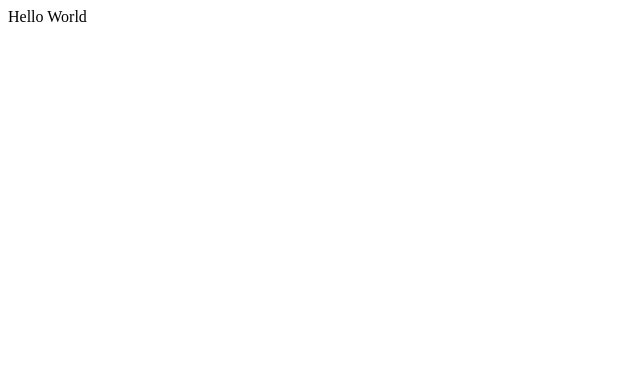
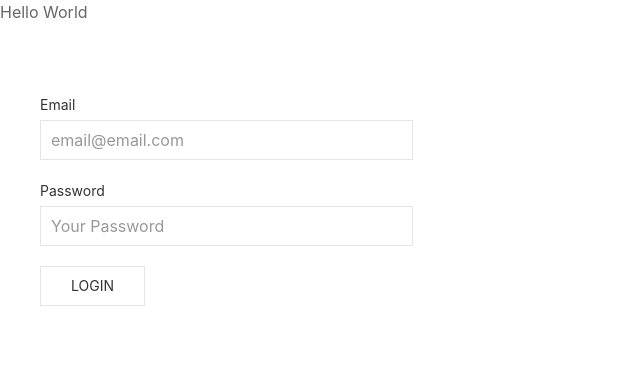
Before and after one commit to Madhavi-Sugathadasa/PHP-Login-System, a PHP site: page / in a window 1280 px wide. Before the commit the part shown is almost empty. Shown: the top 375 px of the page, without its empty margins (0-640 px from the left). Run offline with PHP 8.4, Linux system fonts and the light colour scheme; some libraries are stand-ins or nearby versions.

Commit message:
Added login form

```diff
--- a/index.php
+++ b/index.php
@@ -1 +1,52 @@
 <?php echo "Hello World"; ?>
+ <!DOCTYPE html>
+ <html lang="en">
+   <head>
+     <meta charset="utf-8" />
+     <meta http-equiv="X-UA-Compatible" content="IE=edge" />
+     <meta name="viewport" content="width=device-width, initial-scale=1" />
+     <meta name="robots" content="follow">
+
+     <title>Page Title</title>
+
+     <base href="/" />
+     <link rel="stylesheet" href="https://cdnjs.cloudflare.com/ajax/libs/uikit/3.0.0-beta.24/css/uikit.min.css" />
+   </head>
+
+   <body>
+
+   	<div class="uk-section uk-container">
+   		<div class="uk-grid uk-child-width-1-3@s uk-child-width-1-1" uk-grid>
+ 			<form class="uk-form-stacked js-login">
+
+ 			    <div class="uk-margin">
+ 			        <label class="uk-form-label" for="form-stacked-text">Email</label>
+ 			        <div class="uk-form-controls">
+ 			            <input class="uk-input" id="form-stacked-text" type="email" required='required' placeholder="email@email.com">
+ 			        </div>
+ 			    </div>
+
+ 			    <div class="uk-margin">
+ 			        <label class="uk-form-label" for="form-stacked-text">Password</label>
+ 			        <div class="uk-form-controls">
+ 			            <input class="uk-input" id="form-stacked-text" type="password" required='required' placeholder="Your Password">
+ 			        </div>
+ 			    </div>
+
+ 			    <div class="uk-margin">
+ 			        <button class="uk-button uk-button-default" type="submit">Login</button>
+ 			    </div>
+
+ 			</form>
+   		</div>
+   	</div>
+
+     <!-- jQuery is required -->
+     <script src="https://cdnjs.cloudflare.com/ajax/libs/jquery/3.2.1/jquery.min.js"></script>
+
+     <!-- UIkit JS -->
+     <script src="https://cdnjs.cloudflare.com/ajax/libs/uikit/3.0.0-beta.24/js/uikit.min.js"></script>
+     <script src="https://cdnjs.cloudflare.com/ajax/libs/uikit/3.0.0-beta.24/js/uikit-icons.min.js"></script>
+
+   </body>
+ </html>
```
